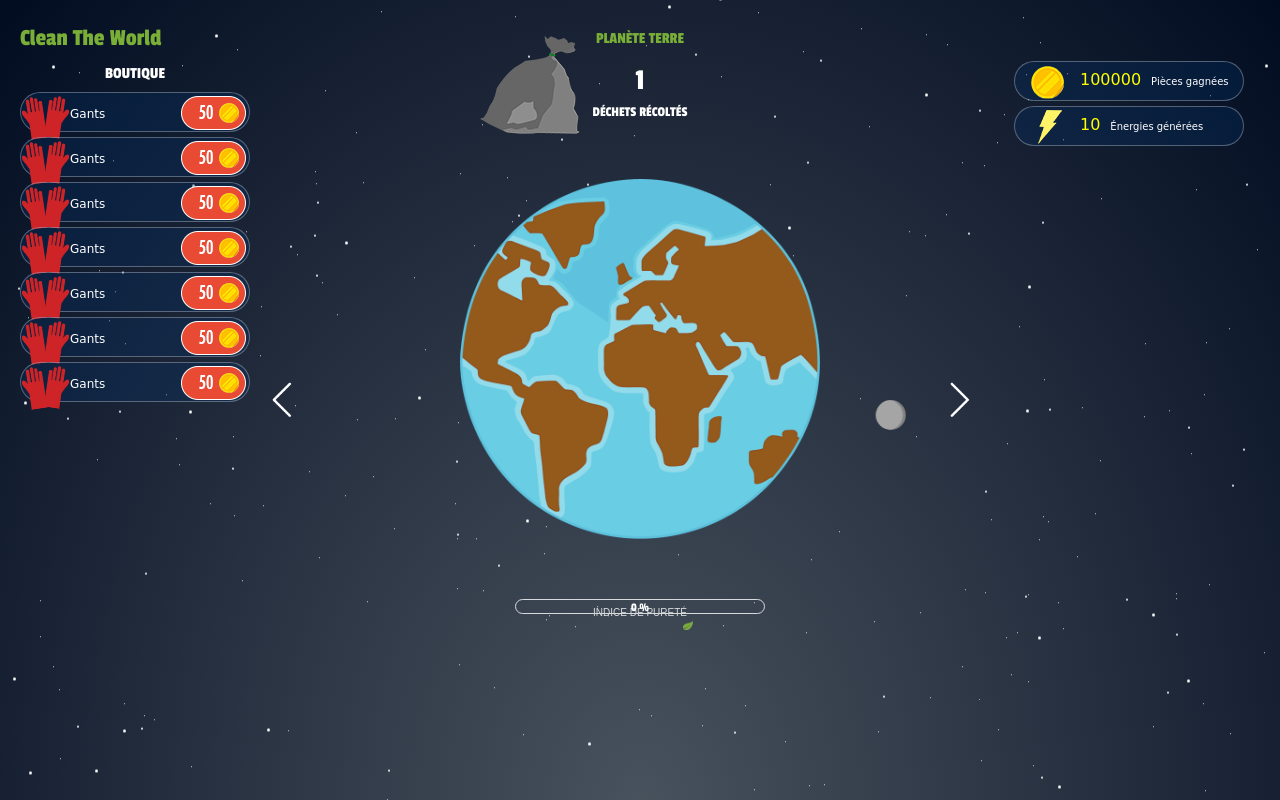
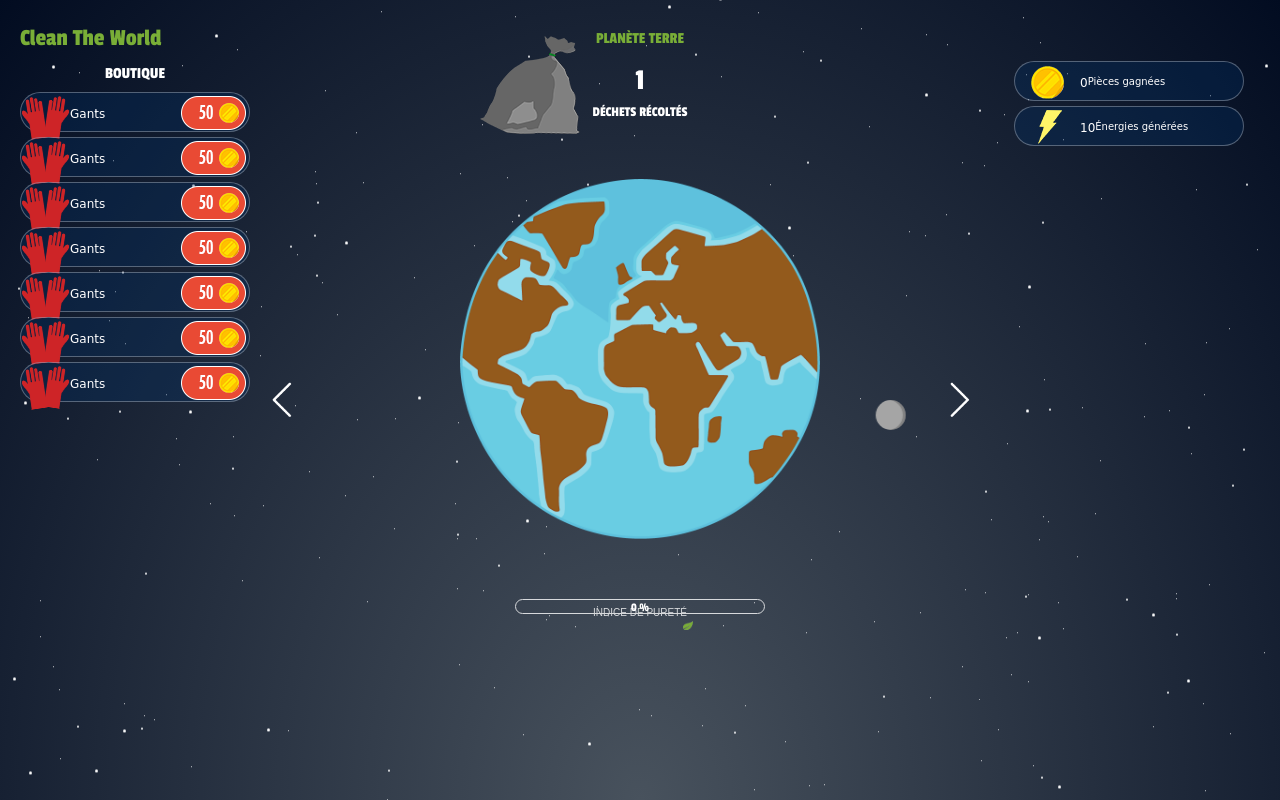
Before and after one commit to samuelmormin/clickerGame, a website: page index.html in a window 1280 px wide. Both pictures are taken after a click on the element 640 px from the left and 359 px from the top of the page. Drawn offline with Linux system fonts and the light colour scheme; files whose address does not match are found by name.

Commit message:
Incrémentation money

```diff
--- a/index.html
+++ b/index.html
@@ -107,14 +107,14 @@
             <li>
                 <a href="#">
                     <img class="iconStore" src="src/img/coinIcon.png" alt="">
-                    <p class="incrementingNumber">100000</p>
+                    <p class="incrementingCoin">0</p>
                     <p class="incrementingText">Pièces gagnées</p>
                 </a>
             </li>
             <li>
                 <a href="#">
                     <img class="iconStore" src="src/img/energyIcon.png" alt="">
-                    <p class="incrementingNumber">10</p>
+                    <p class="incrementingEnergie">10</p>
                     <p class="incrementingText">Énergies générées</p>
                 </a>
             </li>
--- a/src/scripts/main.js
+++ b/src/scripts/main.js
@@ -7,7 +7,7 @@ clicker.ressources.planet_current = document.querySelector(".planet"); // planet
 clicker.ressources.detritus_result = document.querySelector(".counter"); // counter of detritus
 // clicker.ressources.detritus_click = document.querySelector(".counter");
 // clicker.ressources.detritus_button = document.querySelector(".ditritus-value");
-// clicker.ressources.money = document.querySelector(".money");
+clicker.ressources.money = document.querySelector(".incrementingCoin");
 clicker.ressources.gauge = document.querySelector(".ratio2");
 clicker.ressources.gauge_pourcent = document.querySelector(".percentage");
 // clicker.ressources.energie_click = document.querySelector(".click-energie-value");
@@ -190,10 +190,10 @@ console.log(clicker);
 clicker.ressources.planet_current.addEventListener("click", function(){
 	clicker.global_var.detritus += clicker.global_var.detritus_click_result;
     console.log(	clicker.global_var.detritus);
-	// clicker.global_var.money = clicker.global_var.money + parseFloat(clicker.global_var.detritus_click_result/10);
+	clicker.global_var.money = clicker.global_var.money + parseFloat(clicker.global_var.detritus_click_result/10);
 	clicker.global_var.purification_current = clicker.global_var.purification_current + parseFloat(clicker.global_var.detritus_click_result/2);//10 detritus for 1 purification
 	clicker.ressources.detritus_result.innerHTML = clicker.global_var.detritus;
-	// clicker.ressources.money.innerHTML = parseInt(clicker.global_var.money);
+	clicker.ressources.money.innerHTML = parseInt(clicker.global_var.money);
 	purificationChecker();
 });
 
@@ -207,5 +207,6 @@ function purificationChecker(){
 		clicker.global_var.purification *= clicker.global_var.coefficient_purification;
 		clicker.global_var.purification_current = 0;
 		clicker.ressources.gauge_pourcent.innerHTML = 0 + " %";
+		clicker.ressources.gauge.style = "transform: scaleX(0)";
 	}
 }
```
